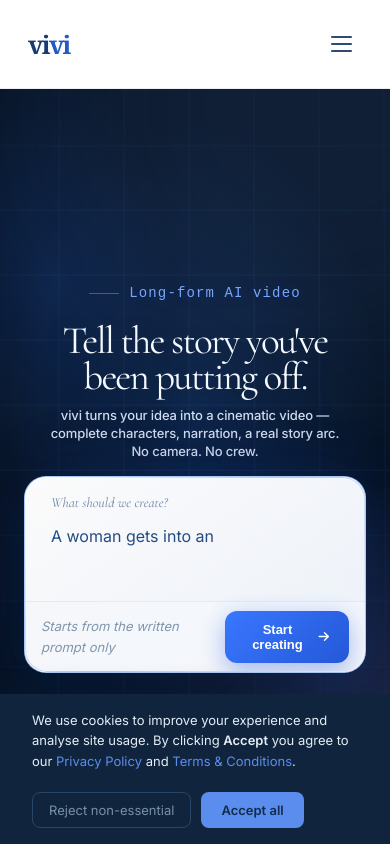
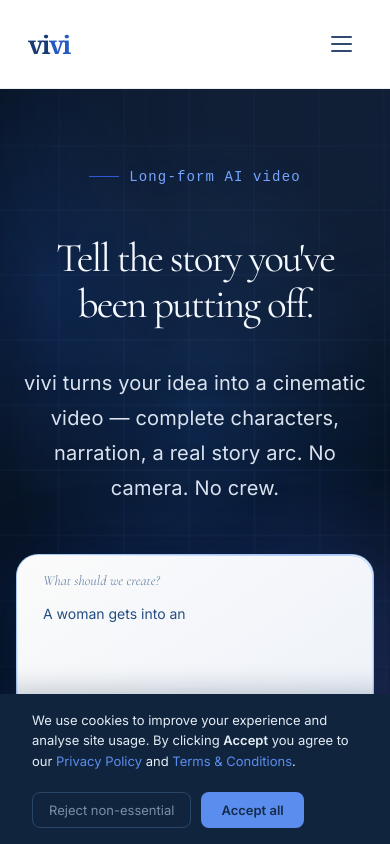
Before and after one commit to aishwaryaSingh2804/vivi, a React (Vite) app: page / in a window 390 px wide. Shown: the top 844 px of the page. Built offline with nearby package versions, Linux system fonts and the light colour scheme.

Commit message:
made mobile responsive

```diff
--- a/src/styles/home-hero.css
+++ b/src/styles/home-hero.css
@@ -2141,3 +2141,115 @@
   }
 
 }
+
+
+/* ==========================================
+   MOBILE HERO — FINAL SPACING CORRECTION
+========================================== */
+
+@media (max-width: 720px) {
+
+  /* Use controlled spacing instead of space-between */
+  .vivi-hero-content {
+    width: calc(100% - 32px);
+    min-height: calc(100svh - 145px);
+
+    display: flex;
+    flex-direction: column;
+    justify-content: center;
+    align-items: center;
+
+    gap: 0;
+    padding: 30px 0;
+    margin: auto;
+  }
+
+  /* Eyebrow */
+  .vivi-hero-eyebrow {
+    margin-bottom: 48px !important;
+  }
+
+  /* Main heading */
+  .vivi-hero-title {
+    font-size: clamp(39px, 10.5vw, 46px) !important;
+    line-height: 1.12 !important;
+    margin: 0 0 38px !important;
+    max-width: 100%;
+  }
+
+  /* THE ACTUAL MIDDLE DESCRIPTION */
+  .vivi-hero-subtitle {
+    display: block !important;
+
+    width: 100% !important;
+    max-width: 100% !important;
+
+    font-size: 20px !important;
+    line-height: 1.75 !important;
+    font-weight: 400 !important;
+
+    letter-spacing: 0.01em !important;
+
+    padding: 0 5px !important;
+    margin: 0 0 48px !important;
+
+    text-align: center !important;
+
+    color: rgba(235, 243, 255, 0.92) !important;
+
+    box-sizing: border-box;
+  }
+
+  /* Prompt card */
+  .vivi-prompt-wrapper {
+    width: 100% !important;
+    max-width: 100% !important;
+    margin: 0 !important;
+  }
+
+  /* Prompt card writing area */
+  .vivi-prompt-input {
+    min-height: 115px;
+    height: 115px;
+    font-size: 14px;
+    line-height: 1.65;
+  }
+
+  /* Suggestions */
+  .vivi-prompt-suggestions {
+    margin-top: 18px !important;
+  }
+
+  /* Bottom note */
+  .vivi-hero-note {
+    margin-top: 24px !important;
+  }
+
+  .vivi-hero-explore {
+    margin-top: 16px !important;
+  }
+
+}
+
+/* Shorter mobile screens */
+@media (max-width: 720px) and (max-height: 750px) {
+
+  .vivi-hero-content {
+    padding: 20px 0;
+  }
+
+  .vivi-hero-eyebrow {
+    margin-bottom: 28px !important;
+  }
+
+  .vivi-hero-title {
+    margin-bottom: 25px !important;
+    font-size: 37px !important;
+  }
+
+  .vivi-hero-subtitle {
+    margin-bottom: 30px !important;
+    font-size: 15px !important;
+  }
+
+}
```
Also changed, not shown: src/components/home/HowViviWorks.css (+121 -4 lines).
